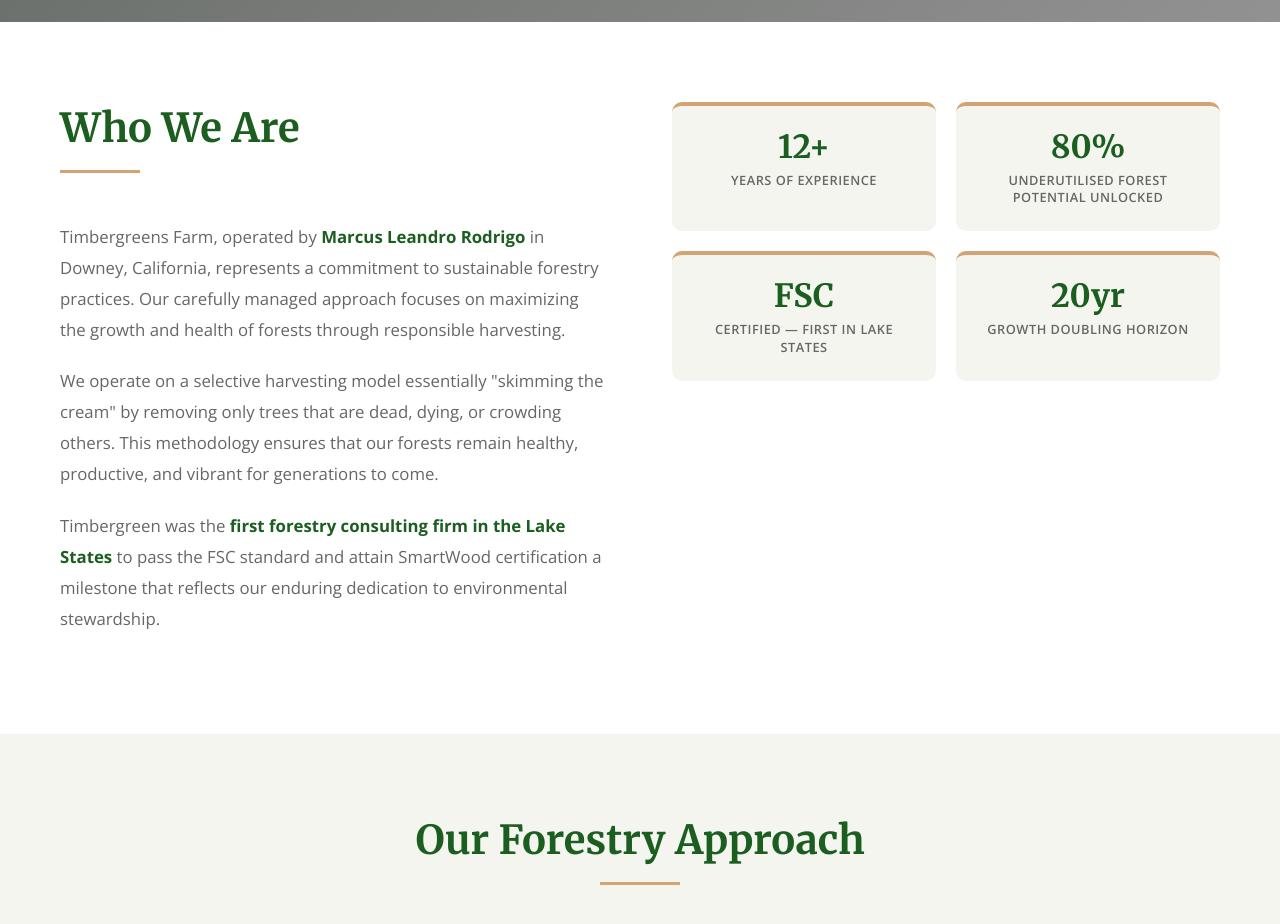
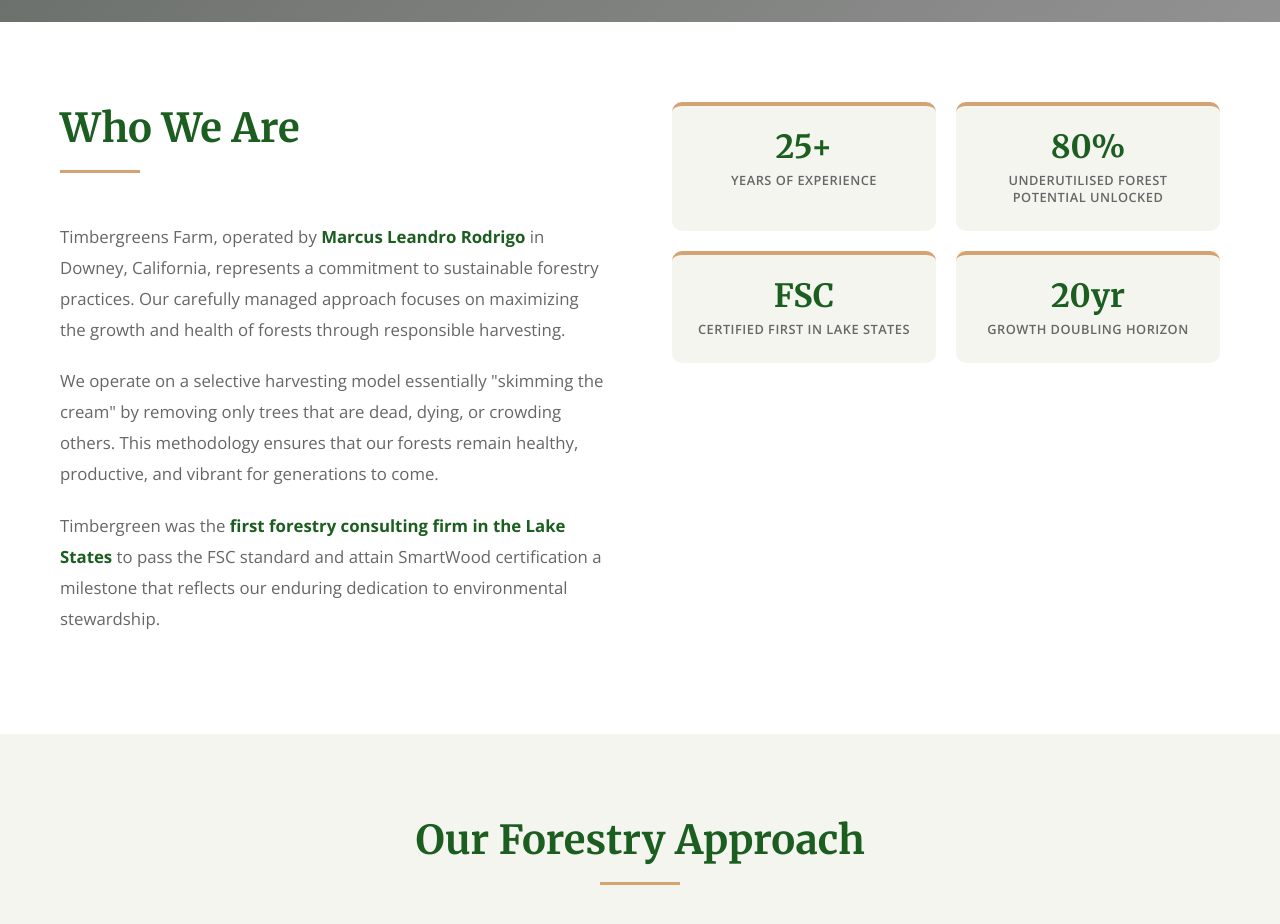
Before and after one commit to arinzeaneke065-a11y/Timbergreens-, a plain HTML site: page index.html in a window 1280 px wide. Shown: the part 860-1784 px from the top of the page. Drawn offline with nearby package versions, Linux system fonts and the light colour scheme; grey boxes are pictures that could not be loaded.

Commit message:
another commit

```diff
--- a/index.html
+++ b/index.html
@@ -157,7 +157,7 @@
           </div>
           <div class="intro-stats">
             <div class="stat-card">
-              <span class="stat-number">12+</span>
+              <span class="stat-number">25+</span>
               <span class="stat-label">Years of Experience</span>
             </div>
             <div class="stat-card">
@@ -168,7 +168,7 @@
             </div>
             <div class="stat-card">
               <span class="stat-number">FSC</span>
-              <span class="stat-label">Certified — First in Lake States</span>
+              <span class="stat-label">Certified First in Lake States</span>
             </div>
             <div class="stat-card">
               <span class="stat-number">20yr</span>
```
